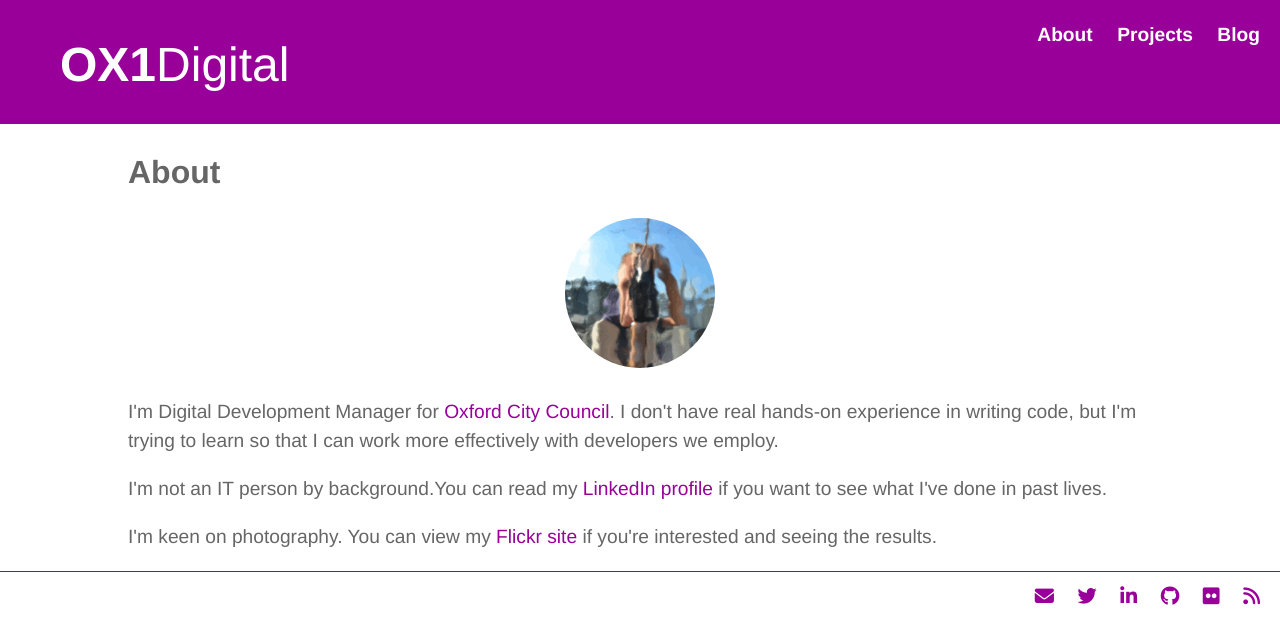
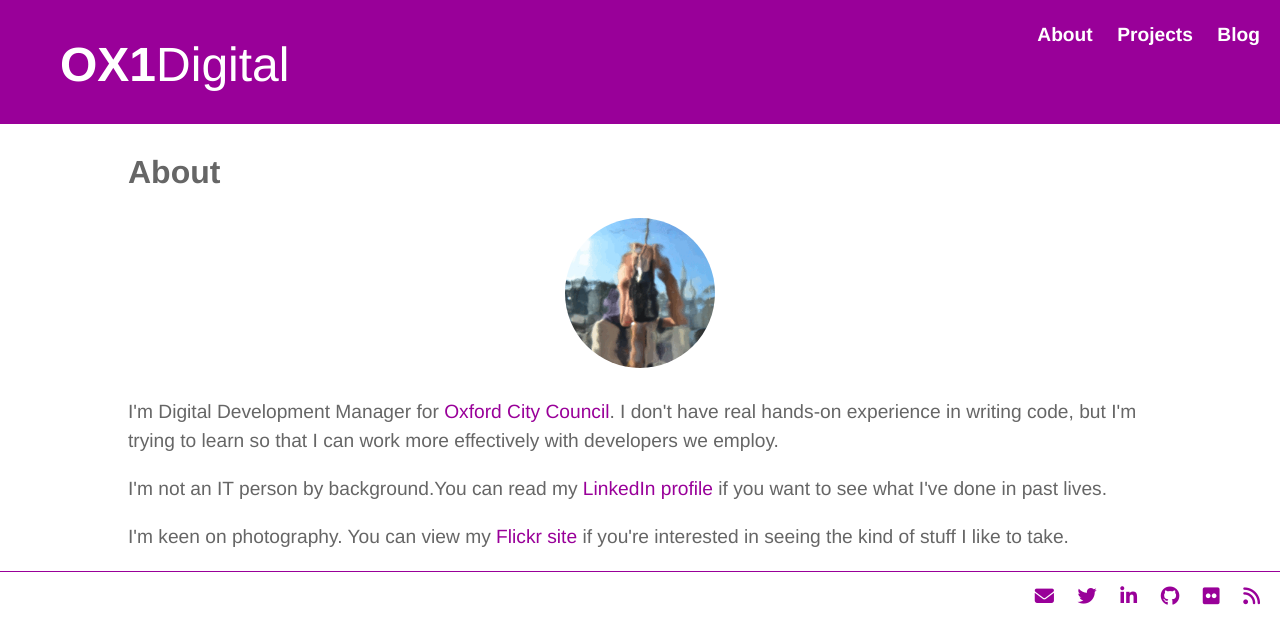
Before and after one commit to electronicdreamplant/electronicdreamplant.github.io, a Jekyll site: the page built from about/index.html, in a window 1280 px wide. Shown: the top 644 px of the page. Built offline with Jekyll 4.4.1, drawn with Linux system fonts in a browser that asks for light colours; nearby versions of some CDN libraries.

Commit message:
Minor text change

```diff
--- a/about/index.html
+++ b/about/index.html
@@ -9,7 +9,7 @@ title: OX1Digital | About
 
 <p>I'm not an IT person by background.You can read my <a href="https://www.linkedin.com/in/neil-lawrence-3ba71a12">LinkedIn profile</a> if you want to see what I've done in past lives.</p>
 
-<p>I'm keen on photography. You can view my <a href="https://www.flickr.com/photos/neillawrencephotography">Flickr site</a> if you're interested and seeing the results.</p>
+<p>I'm keen on photography. You can view my <a href="https://www.flickr.com/photos/neillawrencephotography">Flickr site</a> if you're interested in seeing the kind of stuff I like to take.</p>
 <p></p>
 
 </div><!-- /.blurb -->
```
